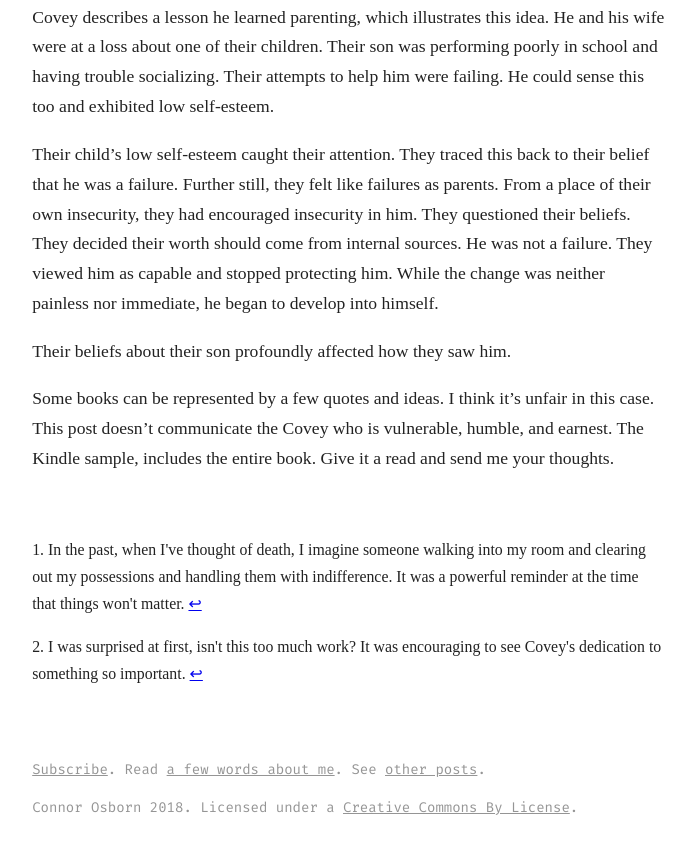
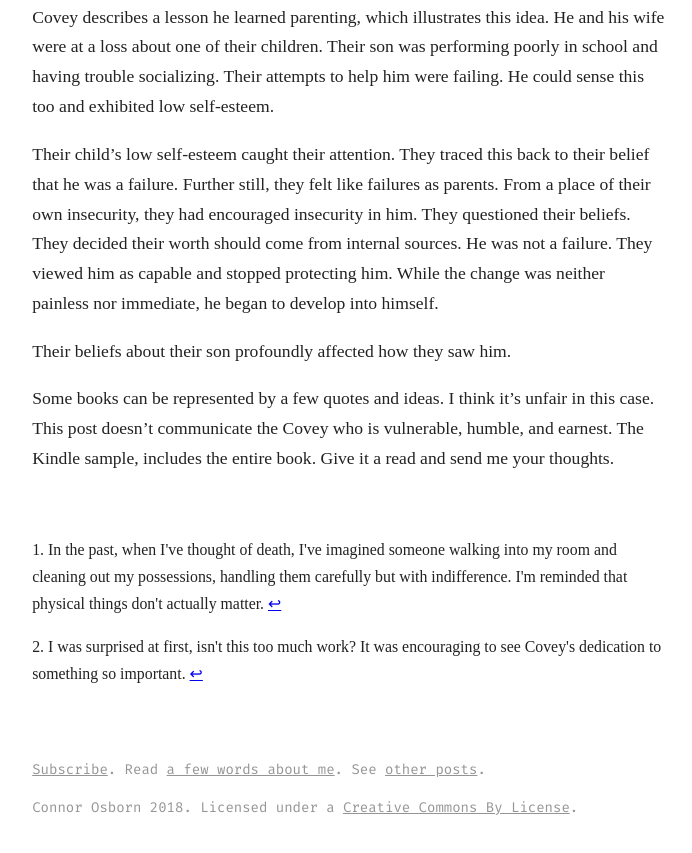
Before and after one commit to cdosborn/site, a plain HTML site: page dist/posts/reading-notes-on-the-seven-habits-of-highly-effective-people.html in a window 1280 px wide. Shown: the part 2215-3068 px from the top of the page, without its empty margins (291-983 px from the left). Drawn offline with Linux system fonts and the light colour scheme; a web font is replaced by a local one.

Commit message:
Fix footnote

```diff
--- a/dist/posts/reading-notes-on-the-seven-habits-of-highly-effective-people.html
+++ b/dist/posts/reading-notes-on-the-seven-habits-of-highly-effective-people.html
@@ -68,9 +68,9 @@
 <div class="footnotes">
 <p>
     <a id="fn:1:defn">1.</a>
-    In the past, when I've thought of death, I imagine someone walking into my
-room and clearing out my possessions and handling them with indifference. It
-was a powerful reminder at the time that things won't matter.
+    In the past, when I've thought of death, I've imagined someone walking into my
+    room and cleaning out my possessions, handling them carefully but with
+    indifference. I'm reminded that physical things don't actually matter.
     <a href="#fn:1">↩</a>
 </p>
 <p>
```
Also changed, not shown: 1 other file.
